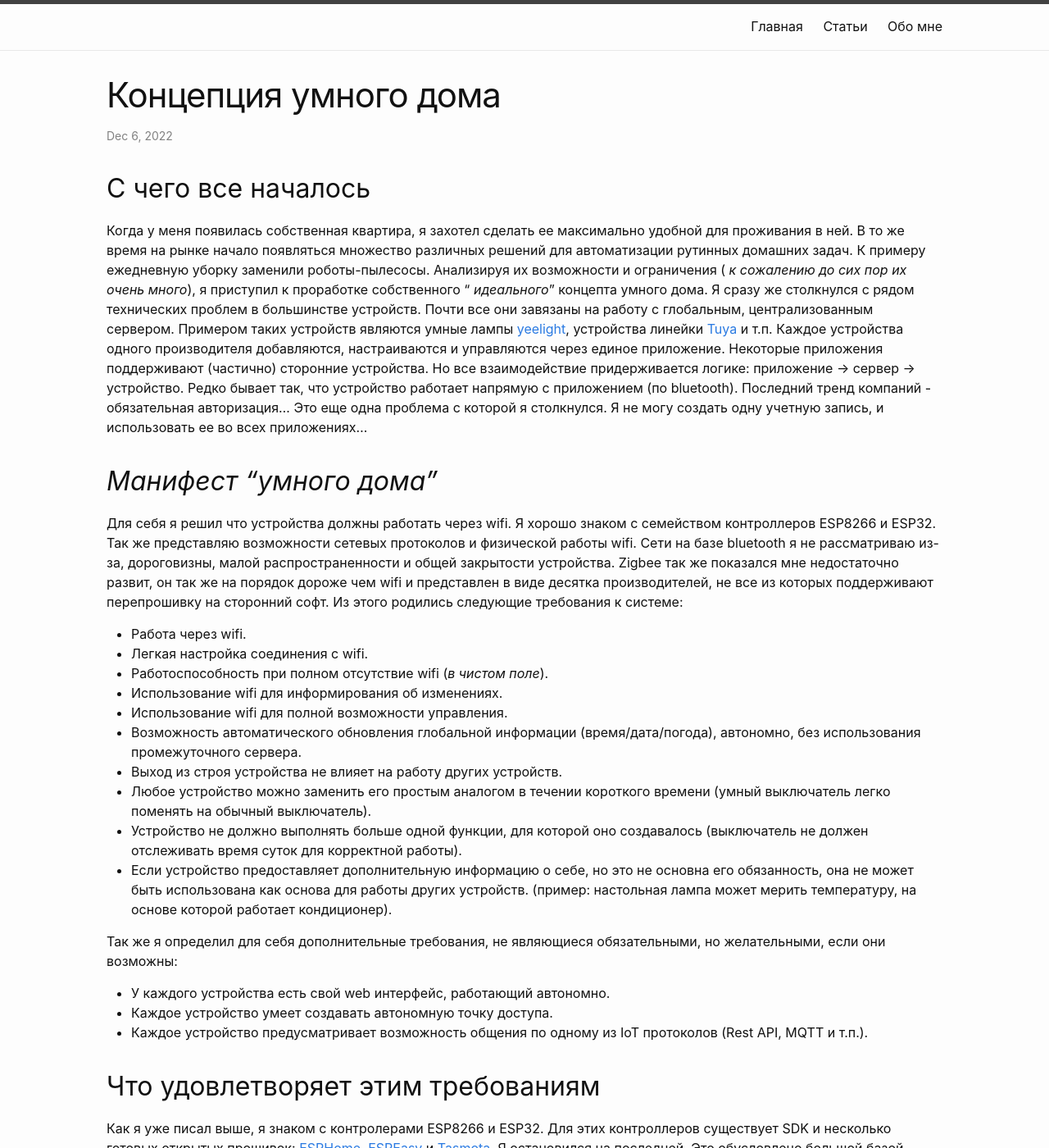
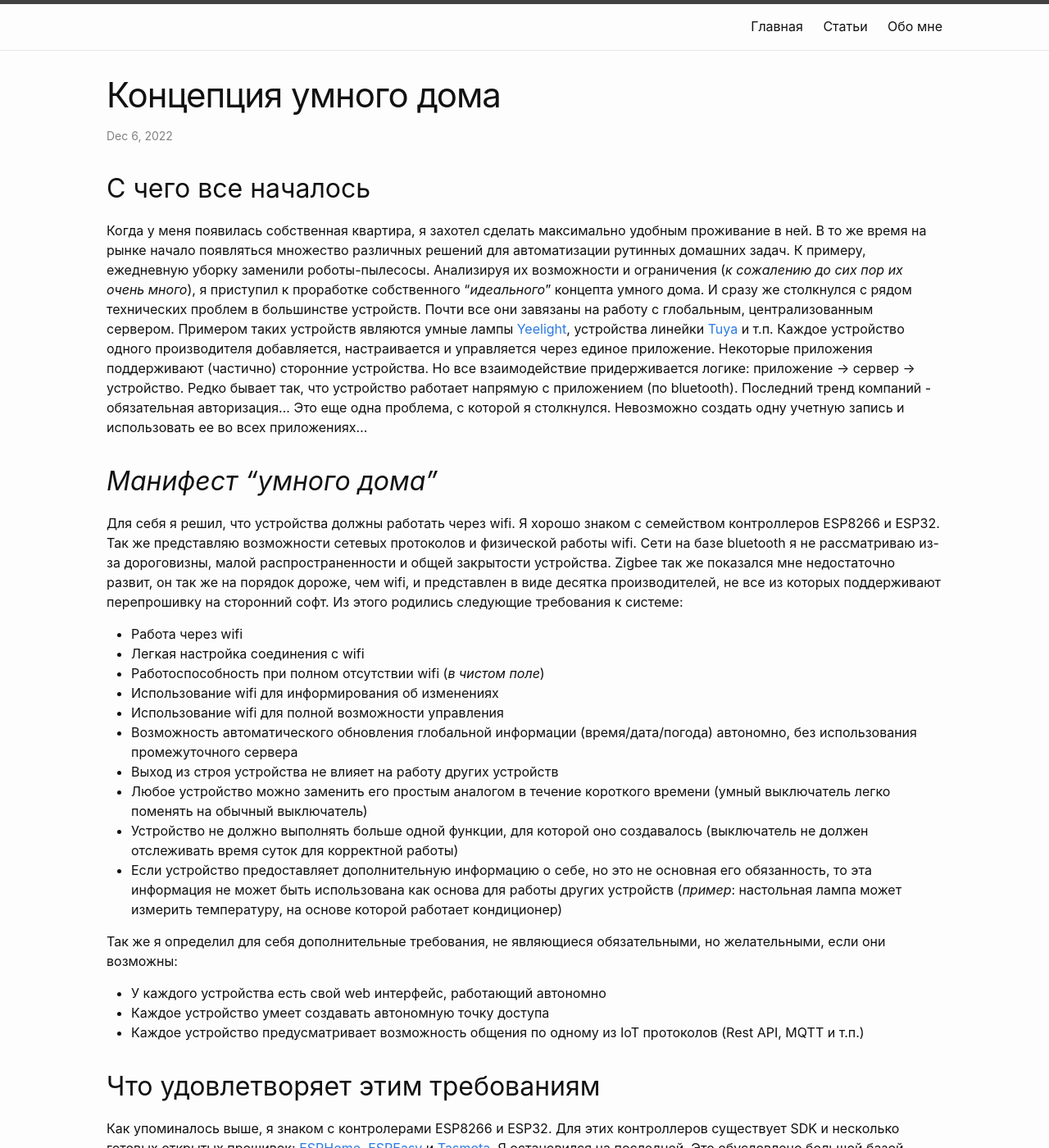
Before and after one commit to Enigma0960/enigma0960.github.io, a Jekyll site: the page built from _posts/2022-12-06-Smart-home-concept.md, in a window 1280 px wide and 1400 px high. Shown: the whole window at 82% size. Built offline with Jekyll 4.4.1, drawn with Linux system fonts in a browser that asks for light colours; some of the changed text lies outside the part shown.

Commit message:
Fix text

```diff
--- a/_posts/2022-12-06-Smart-home-concept.md
+++ b/_posts/2022-12-06-Smart-home-concept.md
@@ -3,37 +3,35 @@ layout: post
 title: "Концепция умного дома"
 published: "2022.12.06"
 updated: "2022.12.06"
-description: "Статья посвящена краткому описанию концепций, которой я придерживаюсь при создании умного дома в своей квартире."
+description: "Статья посвящена краткому описанию концепций, которых я придерживаюсь при создании умного дома в своей квартире."
 tags: iot, smart-home
 ---
 
 ## С чего все началось
 
-Когда у меня появилась собственная квартира, я захотел сделать ее максимально удобной для проживания в ней. В то же время на рынке начало появляться множество различных решений для автоматизации рутинных домашних задач. К примеру ежедневную уборку заменили роботы-пылесосы. Анализируя их возможности и ограничения (
-_к сожалению до сих пор их очень много_), я приступил к проработке собственного "
-_идеального_" концепта умного дома. Я сразу же столкнулся с рядом технических проблем в большинстве устройств. Почти все они завязаны на работу с глобальным, централизованным сервером. Примером таких устройств являются умные лампы [yeelight](https://yeelight.com), устройства линейки [Tuya](https://www.tuya.com/) и т.п. Каждое устройства одного производителя добавляются, настраиваются и управляются через единое приложение. Некоторые приложения поддерживают (частично) сторонние устройства. Но все взаимодействие придерживается логике: приложение -> сервер -> устройство. Редко бывает так, что устройство работает напрямую с приложением (по bluetooth). Последний тренд компаний - обязательная авторизация... Это еще одна проблема с которой я столкнулся. Я не могу создать одну учетную запись, и использовать ее во всех приложениях...
+Когда у меня появилась собственная квартира, я захотел сделать максимально удобным проживание в ней. В то же время на рынке начало появляться множество различных решений для автоматизации рутинных домашних задач. К примеру, ежедневную уборку заменили роботы-пылесосы. Анализируя их возможности и ограничения (_к сожалению до сих пор их очень много_), я приступил к проработке собственного "_идеального_" концепта умного дома. И сразу же столкнулся с рядом технических проблем в большинстве устройств. Почти все они завязаны на работу с глобальным, централизованным сервером. Примером таких устройств являются умные лампы [Yeelight](https://yeelight.com), устройства линейки [Tuya](https://www.tuya.com/) и т.п. Каждое устройство одного производителя добавляется, настраивается и управляется через единое приложение. Некоторые приложения поддерживают (частично) сторонние устройства. Но все взаимодействие придерживается логике: приложение -> сервер -> устройство. Редко бывает так, что устройство работает напрямую с приложением (по bluetooth). Последний тренд компаний - обязательная авторизация... Это еще одна проблема, с которой я столкнулся. Невозможно создать одну учетную запись и использовать ее во всех приложениях...
 
 ## _Манифест "умного дома"_
 
-Для себя я решил что устройства должны работать через wifi. Я хорошо знаком с семейством контроллеров ESP8266 и ESP32. Так же представляю возможности сетевых протоколов и физической работы wifi. Сети на базе bluetooth я не рассматриваю из-за, дороговизны, малой распространенности и общей закрытости устройства. Zigbee так же показался мне недостаточно развит, он так же на порядок дороже чем wifi и представлен в виде десятка производителей, не все из которых поддерживают перепрошивку на сторонний софт. Из этого родились следующие требования к системе:
+Для себя я решил, что устройства должны работать через wifi. Я хорошо знаком с семейством контроллеров ESP8266 и ESP32. Так же представляю возможности сетевых протоколов и физической работы wifi. Сети на базе bluetooth я не рассматриваю из-за дороговизны, малой распространенности и общей закрытости устройства. Zigbee так же показался мне недостаточно развит, он так же на порядок дороже, чем wifi, и представлен в виде десятка производителей, не все из которых поддерживают перепрошивку на сторонний софт. Из этого родились следующие требования к системе:
 
-* Работа через wifi.
-* Легкая настройка соединения с wifi.
-* Работоспособность при полном отсутствие wifi (_в чистом поле_).
-* Использование wifi для информирования об изменениях.
-* Использование wifi для полной возможности управления.
-* Возможность автоматического обновления глобальной информации (время/дата/погода), автономно, без использования промежуточного сервера.
-* Выход из строя устройства не влияет на работу других устройств.
-* Любое устройство можно заменить его простым аналогом в течении короткого времени (умный выключатель легко поменять на обычный выключатель).
-* Устройство не должно выполнять больше одной функции, для которой оно создавалось (выключатель не должен отслеживать время суток для корректной работы).
-* Если устройство предоставляет дополнительную информацию о себе, но это не основна его обязанность, она не может быть использована как основа для работы других устройств. (пример: настольная лампа может мерить температуру, на основе которой работает кондиционер).
+* Работа через wifi
+* Легкая настройка соединения с wifi
+* Работоспособность при полном отсутствии wifi (_в чистом поле_)
+* Использование wifi для информирования об изменениях
+* Использование wifi для полной возможности управления
+* Возможность автоматического обновления глобальной информации (время/дата/погода) автономно, без использования промежуточного сервера
+* Выход из строя устройства не влияет на работу других устройств
+* Любое устройство можно заменить его простым аналогом в течение короткого времени (умный выключатель легко поменять на обычный выключатель)
+* Устройство не должно выполнять больше одной функции, для которой оно создавалось (выключатель не должен отслеживать время суток для корректной работы)
+* Если устройство предоставляет дополнительную информацию о себе, но это не основная его обязанность, то эта информация не может быть использована как основа для работы других устройств (_пример_: настольная лампа может измерить температуру, на основе которой работает кондиционер)
 
 Так же я определил для себя дополнительные требования, не являющиеся обязательными, но желательными, если они возможны:
 
-* У каждого устройства есть свой web интерфейс, работающий автономно.
-* Каждое устройство умеет создавать автономную точку доступа.
-* Каждое устройство предусматривает возможность общения по одному из IoT протоколов (Rest API, MQTT и т.п.).
+* У каждого устройства есть свой web интерфейс, работающий автономно
+* Каждое устройство умеет создавать автономную точку доступа
+* Каждое устройство предусматривает возможность общения по одному из IoT протоколов (Rest API, MQTT и т.п.)
 
 ## Что удовлетворяет этим требованиям
 
-Как я уже писал выше, я знаком с контролерами ESP8266 и ESP32. Для этих контроллеров существует SDK и несколько готовых открытых прошивок: [ESPHome](https://github.com/esphome/esphome), [ESPEasy](https://github.com/letscontrolit/ESPEasy) и [Tasmota](https://github.com/arendst/tasmota). Я остановился на последней. Это обусловлено большой базой поддерживаемых устройств. А так же эта прошивка позволяет гибко настраивать контроллер и тем самым использовать в любых устройствах. Сама концепция проекта предполагает автономное использование устройства. Большинство устройств имеют минимально-необходимый функционалом. Все это сделало возможность для дальнейшего развития своей идеи умного дома.
+Как упоминалось выше, я знаком с контролерами ESP8266 и ESP32. Для этих контроллеров существует SDK и несколько готовых открытых прошивок: [ESPHome](https://github.com/esphome/esphome), [ESPEasy](https://github.com/letscontrolit/ESPEasy) и [Tasmota](https://github.com/arendst/tasmota). Я остановился на последней. Это обусловлено большой базой поддерживаемых устройств. А так же эта прошивка позволяет гибко настраивать контроллер и тем самым использовать его в любых устройствах. Сама концепция проекта предполагает автономное использование устройства. Большинство устройств имеют минимально необходимую функциональность. Все это сделало возможным дальнейшее развитие своей идеи умного дома.
```
Also changed, not shown: _layouts/home.html (+15 -9 lines), 1 other file.
